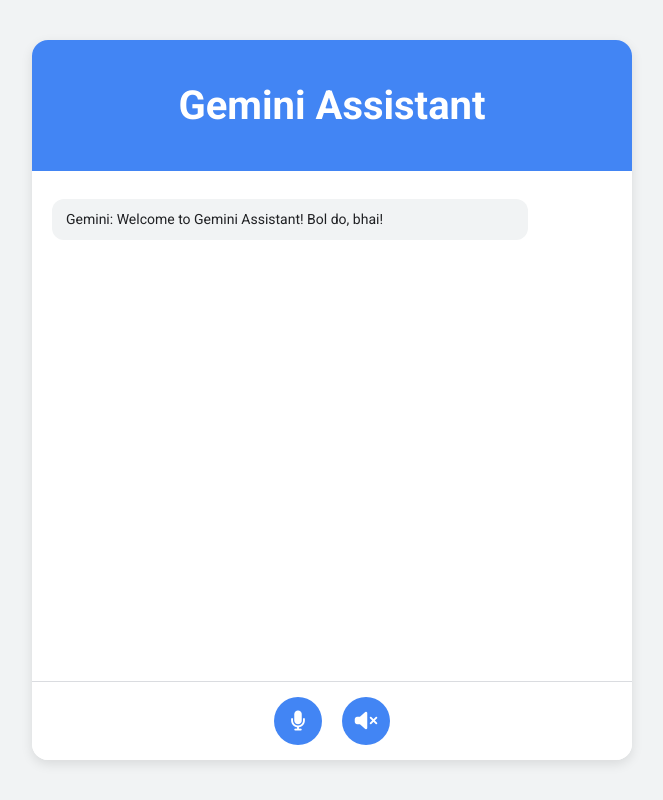
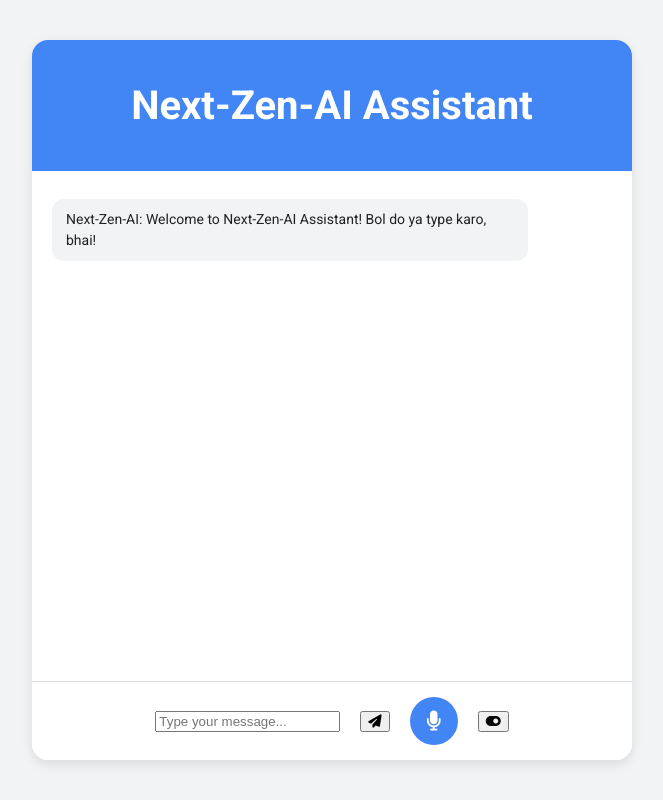
Before and after one commit to Kumrazznish/voice-, a Flask app: page / in a window 1280 px wide. Shown: the whole page, without its empty margins (308-971 px from the left). Run offline with Flask 3, Linux system fonts and the light colour scheme.

Commit message:
Update index.html

```diff
--- a/templates/index.html
+++ b/templates/index.html
@@ -3,7 +3,7 @@
 <head>
     <meta charset="UTF-8">
     <meta name="viewport" content="width=device-width, initial-scale=1.0">
-    <title>Gemini Assistant</title>
+    <title>Next-Zen-AI Assistant</title>
     <link rel="stylesheet" href="{{ url_for('static', filename='style.css') }}">
     <link rel="stylesheet" href="https://cdnjs.cloudflare.com/ajax/libs/animate.css/4.1.1/animate.min.css"/>
     <link rel="stylesheet" href="https://fonts.googleapis.com/css2?family=Roboto:wght@400;500;700&display=swap">
@@ -11,20 +11,22 @@
 </head>
 <body>
     <div class="container">
-        <header>
-            <h1>Gemini Assistant</h1>
+        <header class="animate__animated animate__fadeInDown">
+            <h1>Next-Zen-AI Assistant</h1>
         </header>
         <div id="chat-container" class="chat-container">
             <div class="chat-message grok-message animate__animated animate__fadeIn">
-                Gemini: Welcome to Gemini Assistant! Bol do, bhai!
+                Next-Zen-AI: Welcome to Next-Zen-AI Assistant! Bol do ya type karo, bhai!
             </div>
         </div>
         <div class="input-area">
             <div id="wave-animation" class="wave-animation hidden">
                 <span></span><span></span><span></span><span></span>
             </div>
+            <input type="text" id="text-input" placeholder="Type your message..." />
+            <button id="send-btn"><i class="fas fa-paper-plane"></i></button>
             <button id="voice-btn"><i class="fas fa-microphone"></i></button>
-            <button id="text-mode-btn"><i class="fas fa-volume-mute"></i></button>
+            <button id="mode-toggle-btn"><i class="fas fa-toggle-on"></i></button>
         </div>
     </div>
     <script src="{{ url_for('static', filename='script.js') }}"></script>
```
